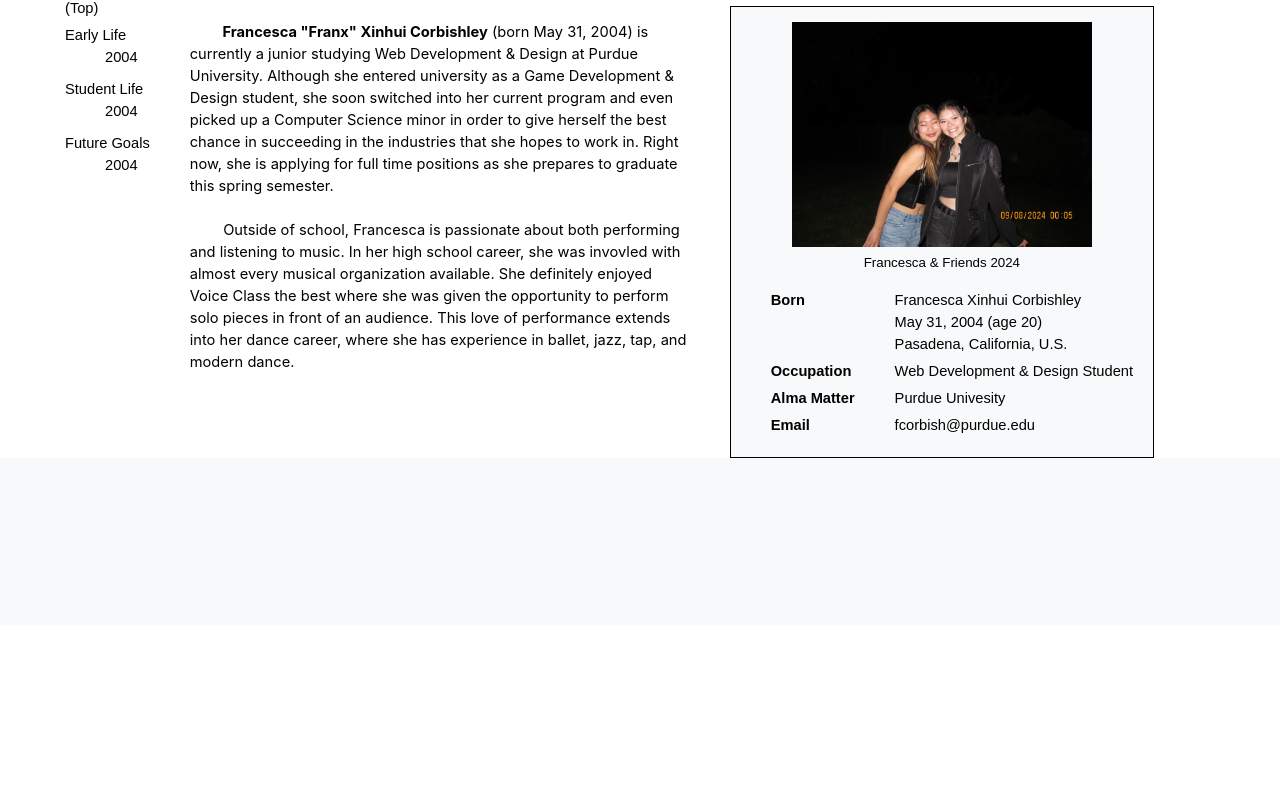
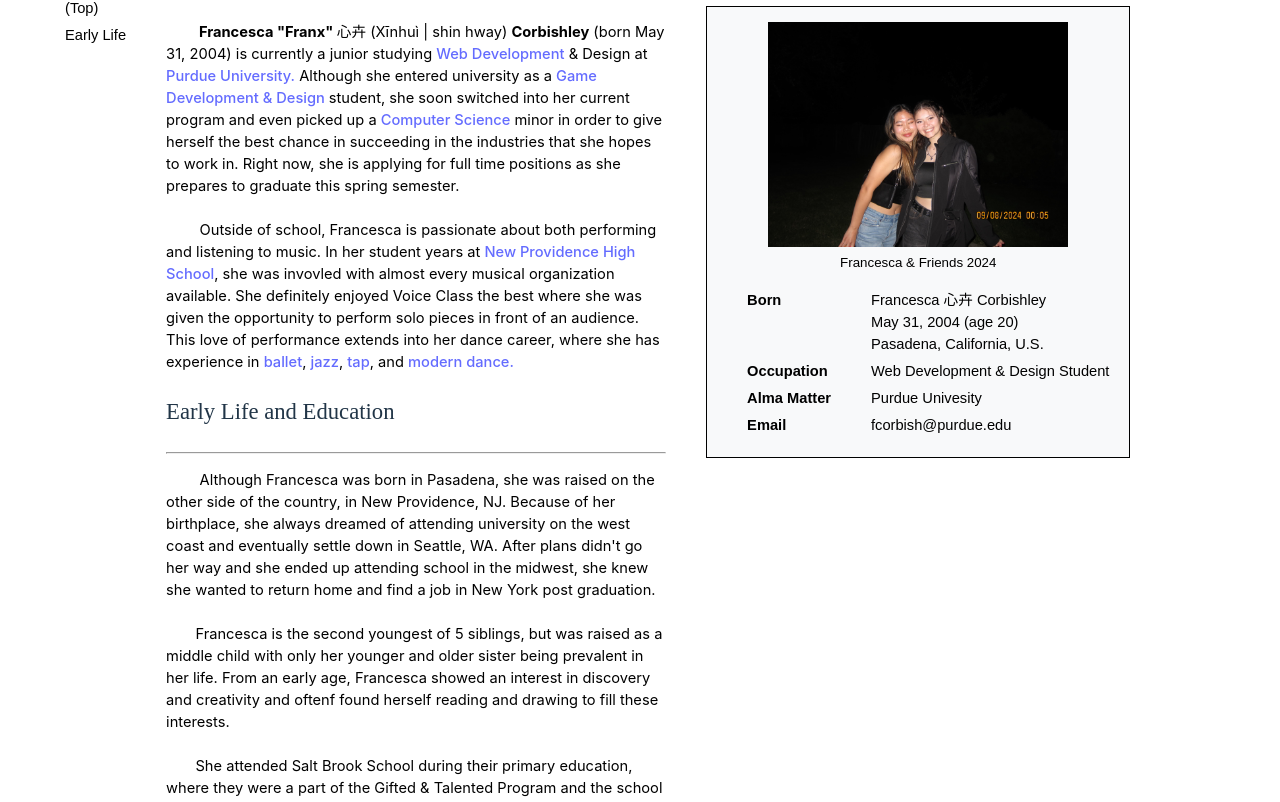
Before and after one commit to franxcor/CGT390Assign01, a React (Vite) app: page / in a window 1280 px wide. Shown: the part 175-977 px from the top of the page. Before the commit the page ends 800 px from the top, so only its background shows below. Built offline with nearby package versions, Linux system fonts and the light colour scheme.

Commit message:
final updates :wq

```diff
--- a/src/App.css
+++ b/src/App.css
@@ -50,11 +50,10 @@
   color: black;
   border: solid 1px black;
 }
-div div div a {
+div div div#links a {
   font-family: 'Times New Roman', Times, serif;
   margin: 10px;
   padding: 5px;
-
 }
 
 #links {
@@ -89,6 +88,7 @@ div div div a {
   border: 1px solid black;
   text-align: center;
   color: black;
+  max-height: 450px;
 }
 #portrait {
   width: 300px;
@@ -132,7 +132,7 @@ ul {
   margin-left: 40px;
   max-width: 1000px;
 }
-#mainBodyBio {
+.bodyParagraph {
   color: black;
   font-size: 11pt;
   max-width: 500px;
@@ -140,3 +140,8 @@ ul {
 #mainBodyContent {
   display: flex;
 }
+.sectionTitle {
+  font-family: 'Times New Roman', Times, serif;
+  font-weight: 100;
+  font-size: 17pt;
+}
--- a/src/App.jsx
+++ b/src/App.jsx
@@ -36,21 +36,7 @@ function App() {
           <h5> Contents </h5>
           <ul>
             <li>(Top)</li>
-            <li> Early Life
-              <ul>
-                <li> 2004 </li>
-              </ul>
-            </li>
-            <li> Student Life
-              <ul>
-                <li> 2004 </li>
-              </ul>
-            </li>
-            <li> Future Goals
-              <ul>
-                <li> 2004 </li>
-              </ul>
-            </li>
+            <li> Early Life </li>
           </ul>
 
 
@@ -59,12 +45,28 @@ function App() {
           <h1 id="name"> Francesca Corbishley </h1>
           <hr></hr>
           <div id = "mainBodyContent">
-            <p id = "mainBodyBio"> <span> &emsp;&emsp; Francesca "Franx" Xinhui Corbishley</span> (born May 31, 2004) is currently a junior studying Web Development & Design at Purdue University. Although she entered university as a
-              Game Development & Design student, she soon switched into her current program and even picked up a Computer Science minor in order to
-              give herself the best chance in succeeding in the industries that she hopes to work in. Right now, she is applying for full time positions as she prepares to graduate this
-              spring semester. <br></br> <br></br> &emsp;&emsp; Outside of school, Francesca is passionate about both performing and listening to music. In her high school career, she was invovled with almost every
-              musical organization available. She definitely enjoyed Voice Class the best where she was given the opportunity to perform solo pieces in front of an audience. This love of performance
-              extends into her dance career, where she has experience in ballet, jazz, tap, and modern dance. </p>
+            <div>
+              <p class = "bodyParagraph"> <span> &emsp;&emsp; Francesca "Franx" 心卉</span> (Xīnhuì | shin hway) <span>Corbishley</span> (born May 31, 2004) is currently a junior studying <a href="https://en.wikipedia.org/wiki/Web_development">Web Development</a> & Design at <a href="https://en.wikipedia.org/wiki/Purdue_University">Purdue University.</a> Although she entered university as a
+                <a href="https://en.wikipedia.org/wiki/Game_design"> Game Development & Design </a> student, she soon switched into her current program and even picked up a <a href="https://en.wikipedia.org/wiki/Computer_science">Computer Science</a> minor in order to
+                give herself the best chance in succeeding in the industries that she hopes to work in. Right now, she is applying for full time positions as she prepares to graduate this
+                spring semester. <br></br> <br></br> &emsp;&emsp; Outside of school, Francesca is passionate about both performing and listening to music. In her student years at <a href="https://en.wikipedia.org/wiki/New_Providence_High_School">New Providence High School</a>, she was invovled with almost every
+                musical organization available. She definitely enjoyed Voice Class the best where she was given the opportunity to perform solo pieces in front of an audience. This love of performance
+                extends into her dance career, where she has experience in <a href="https://en.wikipedia.org/wiki/Ballet">ballet</a>, <a href="https://en.wikipedia.org/wiki/Jazz">jazz</a>, <a href="https://en.wikipedia.org/wiki/Tap_dance">tap</a>, and <a href="https://en.wikipedia.org/wiki/Modern_dance">modern dance.</a> </p>
+
+                <h3 class="sectionTitle"> Early Life and Education </h3>
+                <hr></hr>
+                <p class = "bodyParagraph"> &emsp;&emsp; Although Francesca was born in Pasadena, she was raised on the other side of the country, in New Providence, NJ. Because of her birthplace, she always dreamed of attending university on the west coast and eventually settle down in Seattle, WA.
+                  After plans didn't go her way and she ended up attending school in the midwest, she knew she wanted to return home and find a job in New York post graduation.
+                  <br></br><br></br>&emsp;&emsp;Francesca is the second youngest of 5 siblings, but was raised as a middle child with only her younger and older sister being prevalent in her life.
+                  From an early age, Francesca showed an interest in discovery and creativity and oftenf found herself reading and drawing to fill these interests. <br></br><br></br>
+                  &emsp;&emsp;She attended Salt Brook School during their primary education, where they were a part of the Gifted & Talented Program and the school Orchestra.
+                  She continued onto New Provience Middle School where she continued delving into her passion for music.
+                  It was during these years that she also began to experiment with fashion and design while also balancing the need to find a real career trajectory.
+                  <br></br><br></br>
+                  &emsp;&emsp;After completing high school, Francesca went on to study Web at Purdue, where she learned about the fundamentals of HTML and CSS as well as basic algorithm design.
+                  She also self-studied many computer science topics on her own using popular sources like LeetCode and HackerRank. </p>
+            </div>
+
               <div id="bio">
                 <img id="portrait" src={portrait} alt = "Francesca"></img>
                 <p id="portraitCaption"> Francesca & Friends 2024 </p>
@@ -76,7 +78,7 @@ function App() {
                     <li> Email </li>
                   </ul>
                   <ul id = "information">
-                    <li> Francesca Xinhui Corbishley <br></br> May 31, 2004 (age 20) <br></br> Pasadena, California, U.S. <br></br> </li>
+                    <li> Francesca 心卉 Corbishley <br></br> May 31, 2004 (age 20) <br></br> Pasadena, California, U.S. <br></br> </li>
                     <li> Web Development & Design Student </li>
                     <li> Purdue Univesity </li>
                     <li> fcorbish@purdue.edu </li>
--- a/src/index.css
+++ b/src/index.css
@@ -4,7 +4,7 @@
   font-weight: 400;
 
   color-scheme: light dark;
-  color: rgba(255, 255, 255, 0.87);
+  color: black;
   background-color: #f7f7f7;
 
   font-synthesis: none;
```
